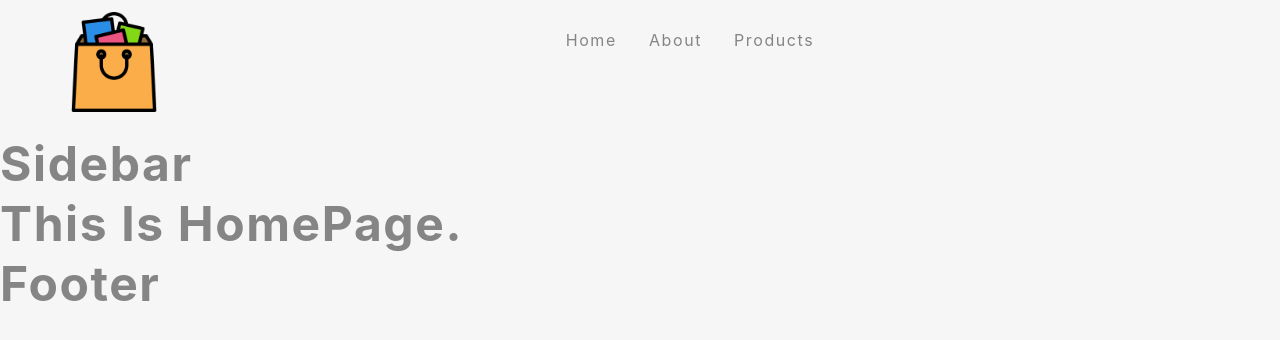
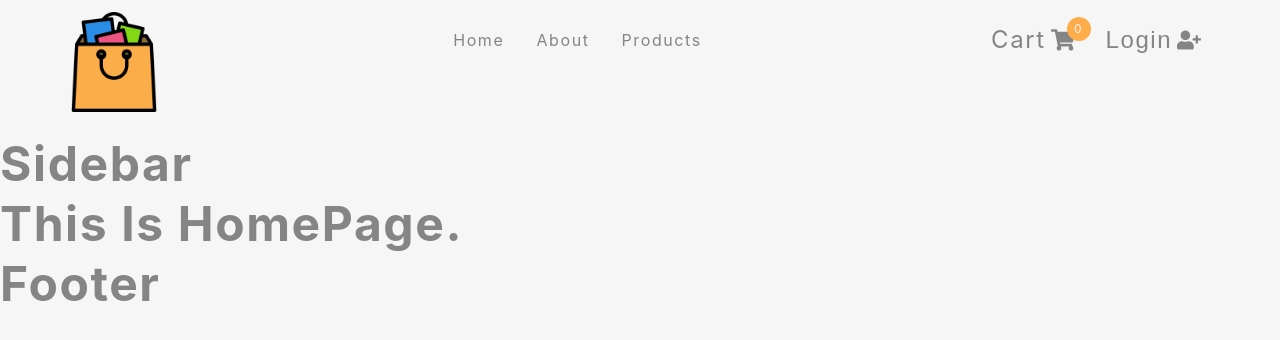
Before and after one commit to 1hakann/100-shop-app, a React (Create React App) app: page / in a window 1280 px wide. Shown: the top 340 px of the page. Built offline with nearby package versions, Linux system fonts and the light colour scheme; no server answers.

Commit message:
SA-004 | CartView has been added to Navbar.

```diff
--- /dev/null
+++ b/src/components/CartButton.js
@@ -0,0 +1,93 @@
+import React from "react";
+import { FaShoppingCart, FaUserMinus, FaUserPlus } from "react-icons/fa";
+import { Link } from "react-router-dom";
+import styled from "styled-components";
+import { useProductsContext } from "../context/products_context";
+import { useUserContext } from "../context/user_context ";
+import { useCartContext } from "../context/cart_context";
+
+const CartButton = () => {
+    const { closeSidebar } = useProductsContext();
+    const { total_items, clearCart } = useCartContext();
+    const { loginWithRedirect, myUser, logout } = useUserContext();
+    return (
+        <Wrapper className="cart-btn-wrapper">
+            <Link to="/cart" className="cart-btn" onClick={closeSidebar}>
+                Cart
+                <span className="cart-container">
+                    <FaShoppingCart />
+                    <span className="cart-value">{total_items}</span>
+                </span>
+            </Link>
+            {myUser ? (
+                <button type="button" className="auth-btn" onClick={() => {
+                    clearCart()
+                    localStorage.removeItem("user")
+                    logout({ returnTo: window.location.origin })
+                }}
+                >Logout <FaUserMinus /></button>
+            ) : (
+                <button type="button" className="auth-btn" onClick={loginWithRedirect}>
+                    Login <FaUserPlus />
+                </button>
+            )}
+        </Wrapper>
+    )
+}
+
+const Wrapper = styled.div`
+    display: grid;
+    grid-template-columns: 1fr 1fr;
+    align-items: center;
+    width: 225px;
+
+    .cart-btn {
+        display: flex;
+        align-items: center;
+        color: var(--clr-grey-3);
+        font-size: 1.5rem;
+        letter-spacing: var(--spacing)
+    }
+
+    .cart-container {
+    display: flex;
+    align-items: center;
+    position: relative;
+    svg {
+      height: 1.6rem;
+      margin-left: 5px;
+    }
+  }
+
+  .cart-value {
+    position: absolute;
+    top: -10px;
+    right: -16px;
+    background: var(--clr-logo);
+    width: 16px;
+    height: 16px;
+    display: flex;
+    align-items: center;
+    justify-content: center;
+    border-radius: 50%;
+    font-size: 0.75rem;
+    color: var(--clr-white);
+    padding: 12px;
+  }
+
+  .auth-btn {
+    display: flex;
+    align-items: center;
+    background: transparent;
+    border-color: transparent;
+    font-size: 1.5rem;
+    cursor: pointer;
+    color: var(--clr-grey-1);
+    letter-spacing: var(--spacing);
+    svg {
+      margin-left: 5px;
+    }
+  }
+`;
+
+export default CartButton
--- a/src/components/Navbar.js
+++ b/src/components/Navbar.js
@@ -6,6 +6,7 @@ import { Link } from "react-router-dom";
 import {links} from "../utils/constants";
 import { useProductsContext } from '../context/products_context'
 import { useUserContext } from '../context/user_context '
+import CartButton from "./CartButton";
 
 const Navbar = () => {
     const {openSidebar} = useProductsContext();
@@ -33,6 +34,7 @@ const Navbar = () => {
                         })
                     }
                 </ul>
+                <CartButton />
             </div>
         </NavContainer>
     );
--- /dev/null
+++ b/src/context/cart_context.js
@@ -0,0 +1,65 @@
+import React, { useEffect, useContext, useReducer } from "react";
+import reducer from "../reducers/cart_reducer";
+import {
+    ADD_TO_CART,
+    REMOVE_CART_ITEM,
+    TOGGLE_CART_ITEM_AMOUNT,
+    CLEAR_CART,
+    COUNT_CART_TOTALS
+} from "../actions/actions"
+
+const getLocalStorage = () => {
+    let cart = localStorage.getItem('cart');
+    if(cart) {
+        return JSON.parse(localStorage.getItem('cart'));
+    } else {
+        return [];
+    }
+}
+
+const initialState = {
+    cart: getLocalStorage(),
+    total_items: 0,
+    total_amount: 0,
+    shipping_fee: 15,
+}
+
+const CartContext = React.createContext()
+
+export const CartProvider = ({ children }) => {
+    const [state, dispatch] = useReducer(reducer, initialState)
+
+    // add to cart
+    const addToCart = (id, color, amount, product) => {
+        dispatch({type: ADD_TO_CART, payload: {id, color, amount, product}})
+    }
+
+    // remove item
+    const removeItem = (id) => {
+        dispatch({type: REMOVE_CART_ITEM, payload: id})
+    }
+
+    // toggle amount
+    const toggleAmount = (id, value) => {
+        console.log(id, value);
+        dispatch({type: TOGGLE_CART_ITEM_AMOUNT, payload: {id, value}})
+    }
+
+    // clear cart
+    const clearCart = () => {
+        dispatch({type:CLEAR_CART})
+    }
+
+    useEffect(() => {
+        dispatch({type:COUNT_CART_TOTALS})
+        localStorage.setItem('cart', JSON.stringify(state.cart))
+    }, [state.cart])
+
+    return (
+        <CartContext.Provider value={{ ...state, addToCart, removeItem, toggleAmount, clearCart }}>{children}</CartContext.Provider>
+    )
+}
+
+export const useCartContext = () => {
+    return useContext(CartContext)
+}
--- a/src/index.js
+++ b/src/index.js
@@ -5,6 +5,7 @@ import App from './App';
 import { Auth0Provider } from '@auth0/auth0-react';
 import { UserProvider } from './context/user_context '
 import { ProductProvider } from './context/products_context'
+import { CartProvider } from './context/cart_context';
 
 // dev-pu8wyk-g.us.auth0.com
 // 7vHgXJ01aWGyMVLWdZUwQSUapigdjfKu
@@ -18,9 +19,11 @@ root.render(
   >
   <UserProvider>
     <ProductProvider>
-      <React.StrictMode>
-        <App />
-      </React.StrictMode>
+      <CartProvider>
+        <React.StrictMode>
+          <App />
+        </React.StrictMode>
+      </CartProvider>
     </ProductProvider>
   </UserProvider>
 </Auth0Provider>
--- /dev/null
+++ b/src/reducers/cart_reducer.js
@@ -0,0 +1,90 @@
+import {
+    ADD_TO_CART,
+    CLEAR_CART,
+    COUNT_CART_TOTALS,
+    REMOVE_CART_ITEM,
+    TOGGLE_CART_ITEM_AMOUNT,
+  } from '../actions/actions'
+
+  const cart_reducer = (state, action) => {
+    if (action.type === ADD_TO_CART) {
+      const { id, color, amount, product } = action.payload
+      const tempItem = state.cart.find((i) => i.id === id + color)
+      if (tempItem) {
+        const tempCart = state.cart.map((cartItem) => {
+          if (cartItem.id === id + color) {
+            let newAmount = cartItem.amount + amount
+            if (newAmount > cartItem.max) {
+              newAmount = cartItem.max
+            }
+            return { ...cartItem, amount: newAmount }
+          } else {
+            return cartItem
+          }
+        })
+
+        return { ...state, cart: tempCart }
+      } else {
+        const newItem = {
+          id: id + color,
+          name: product.name,
+          color,
+          amount,
+          image: product.images[0].url,
+          price: product.price,
+          max: product.stock,
+        }
+        return { ...state, cart: [...state.cart, newItem] }
+      }
+    }
+    if (action.type === REMOVE_CART_ITEM) {
+      const tempCart = state.cart.filter((item) => item.id !== action.payload)
+      return { ...state, cart: tempCart }
+    }
+    if (action.type === CLEAR_CART) {
+      return { ...state, cart: [] }
+    }
+    if (action.type === TOGGLE_CART_ITEM_AMOUNT) {
+      const { id, value } = action.payload
+      const tempCart = state.cart.map((item) => {
+        if (item.id === id) {
+          if (value === 'inc') {
+            let newAmount = item.amount + 1
+            if (newAmount > item.max) {
+              newAmount = item.max
+            }
+            return { ...item, amount: newAmount }
+          }
+          if (value === 'dec') {
+            let newAmount = item.amount - 1
+            if (newAmount < 1) {
+              newAmount = 1
+            }
+            return { ...item, amount: newAmount }
+          }
+        }
+        return item
+      })
+
+      return { ...state, cart: tempCart }
+    }
+    if (action.type === COUNT_CART_TOTALS) {
+      const { total_items, total_amount } = state.cart.reduce(
+        (total, cartItem) => {
+          const { amount, price } = cartItem
+
+          total.total_items += amount
+          total.total_amount += price * amount
+          return total
+        },
+        {
+          total_items: 0,
+          total_amount: 0,
+        }
+      )
+      return { ...state, total_items, total_amount }
+    }
+    throw new Error(`No Matching "${action.type}" - action type`)
+  }
+
+  export default cart_reducer
```
Also changed, not shown: 1 other file (tests, documents, lock files or other folders).
